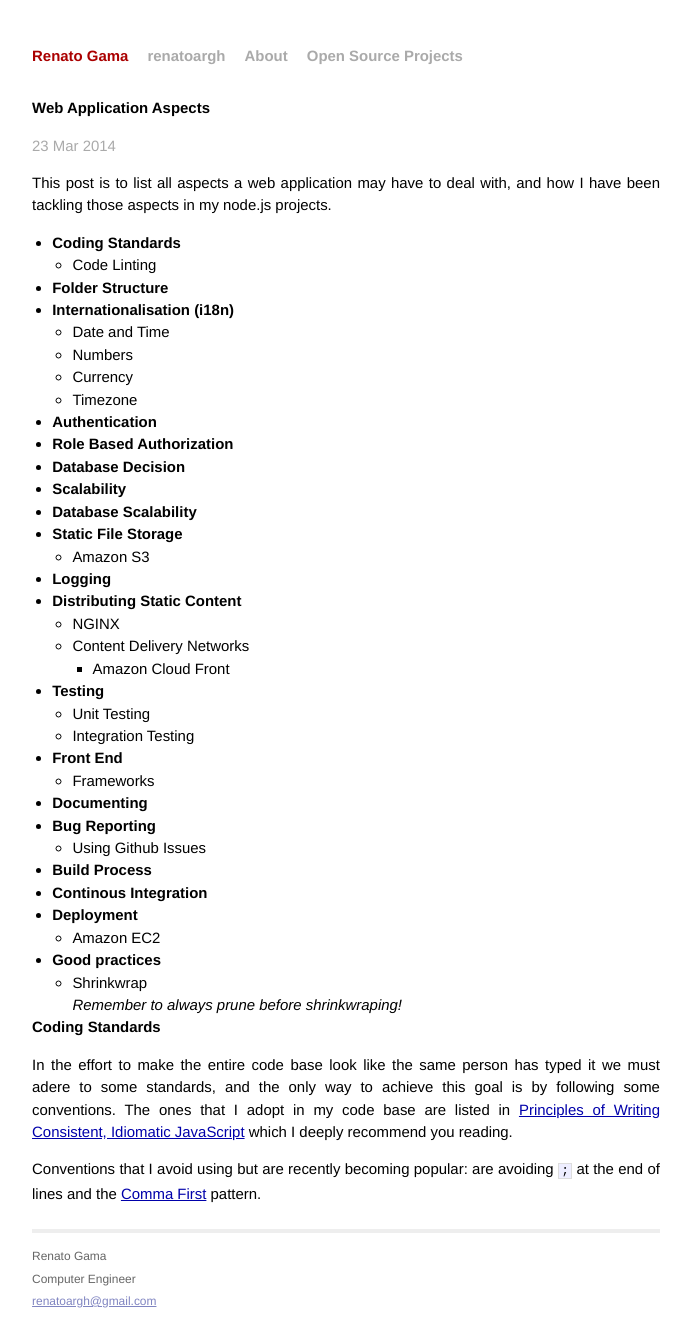
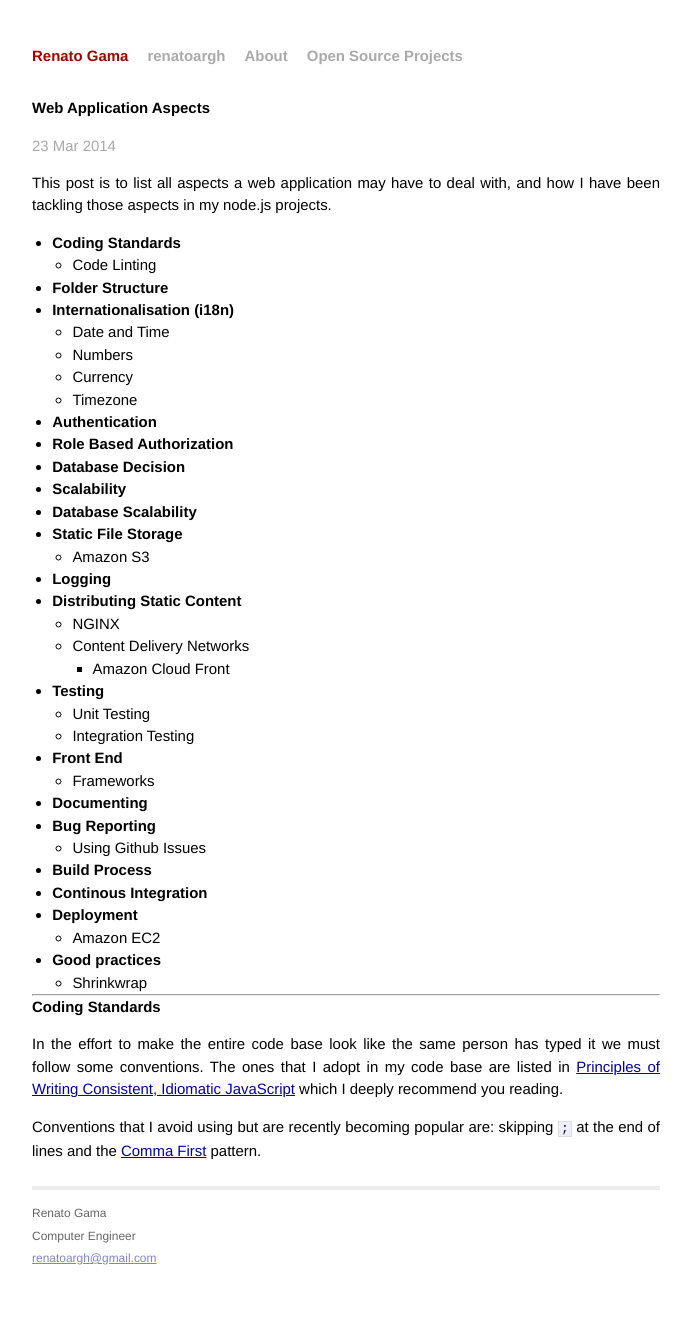
Before and after one commit to renatoargh/renatoargh.github.io, a Jekyll site: the page built from _posts/2014-03-23-web-application-aspects.md, in a window 1280 px wide. Shown: the whole page, without its empty margins (294-985 px from the left). Built offline with Jekyll 4.4.1, drawn with Linux system fonts in a browser that asks for light colours; Markdown is read by kramdown in place of the engine named in the settings; comment, search, counter and statistics services are not loaded; after the commit the page ends 1281 px from its top, so only the background shows below that.

Commit message:
Update 2014-03-23-web-application-aspects.md

```diff
--- a/_posts/2014-03-23-web-application-aspects.md
+++ b/_posts/2014-03-23-web-application-aspects.md
@@ -39,11 +39,11 @@ This post is to list all aspects a web application may have to deal with, and ho
   - Amazon EC2
 - **Good practices**
   - Shrinkwrap
-    *Remember to always prune before shrinkwraping!*
 
+---
 
 ## Coding Standards
 
-In the effort to make the entire code base look like the same person has typed it we must adere to some standards, and the only way to achieve this goal is by following some conventions. The ones that I adopt in my code base are listed in [Principles of Writing Consistent, Idiomatic JavaScript](https://github.com/rwaldron/idiomatic.js/) which I deeply recommend you reading.
+In the effort to make the entire code base look like the same person has typed it we must follow some conventions. The ones that I adopt in my code base are listed in [Principles of Writing Consistent, Idiomatic JavaScript](https://github.com/rwaldron/idiomatic.js/) which I deeply recommend you reading.
 
-Conventions that I avoid using but are recently becoming popular: are avoiding `;` at the end of lines and the [Comma First](https://gist.github.com/isaacs/357981/) pattern.
+Conventions that I avoid using but are recently becoming popular are: skipping `;` at the end of lines and the [Comma First](https://gist.github.com/isaacs/357981/) pattern.
```
